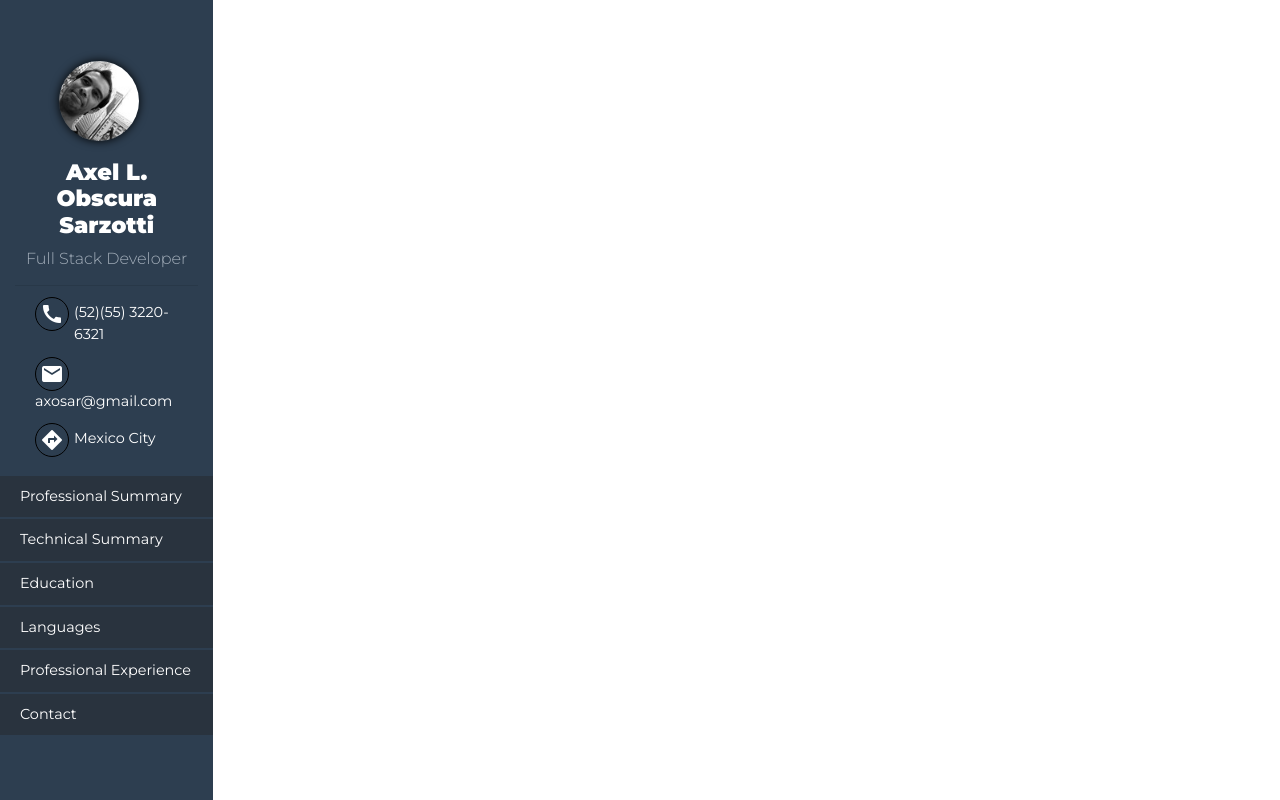
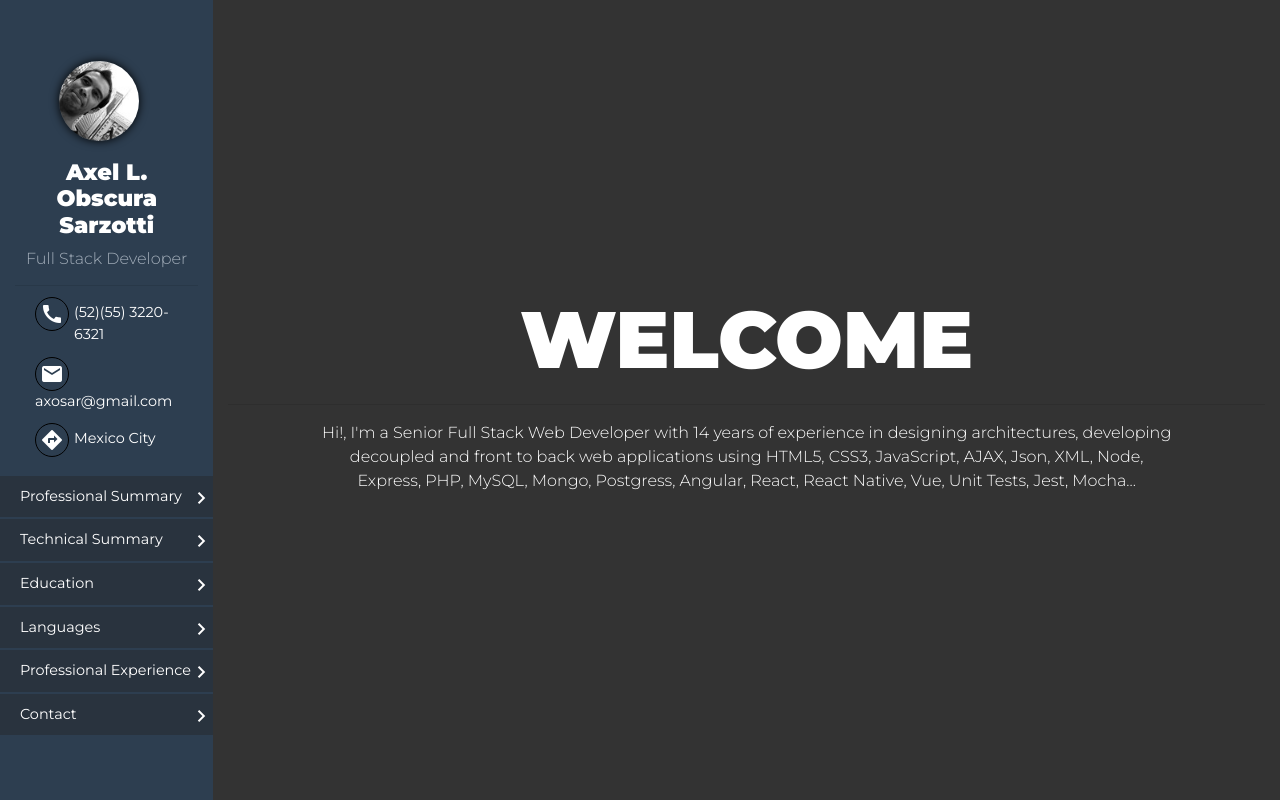
Before and after one commit to axelobscura/cv, a React (Create React App) app: page / in a window 1280 px wide. Built offline with nearby package versions, Linux system fonts and the light colour scheme; a web font is replaced by a local one.

Commit message:
Splash screen

```diff
--- a/public/index.html
+++ b/public/index.html
@@ -22,9 +22,15 @@
       work correctly both with client-side routing and a non-root public URL.
       Learn how to configure a non-root public URL by running `npm run build`.
     -->
-  <title>FULL STACK DEVELOPER IN MEXICO - Axel Obscura Sarzotti</title>
+  <title>FULL STACK DEVELOPER IN MÉXICO - Axel Laurent Obscura Sarzotti</title>
+  <meta name=”description”
+    content="Axel Laurent Obscura Sarzotti, Full Stack Developer in Mexico City, UX and UI Design, backend technologies, reactjs in méxico, nodejs in méxico, full stack development in méxico">
   <link rel="stylesheet" href="https://maxcdn.bootstrapcdn.com/bootstrap/4.3.1/css/bootstrap.min.css"
     integrity="sha384-ggOyR0iXCbMQv3Xipma34MD+dH/1fQ784/j6cY/iJTQUOhcWr7x9JvoRxT2MZw1T" crossorigin="anonymous" />
+  <meta name="keywords"
+    content="Axel Laurent Obscura Sarzotti, Full Stack Developer in Mexico City, HTML, CSS, JavaScript">
+  <link rel=”canonical” href=”https://www.desarrolloweb.tech/” />
+  <meta name="author" content="Axel Laurent Obscura Sarzotti">
   <link href="https://fonts.googleapis.com/css?family=Big+Shoulders+Text&display=swap" rel="stylesheet">
   <link rel="stylesheet" href="//cdn.lineicons.com/1.0.1/LineIcons.min.css">
   <link href="https://fonts.googleapis.com/icon?family=Material+Icons" rel="stylesheet">
--- a/src/App.js
+++ b/src/App.js
@@ -18,7 +18,7 @@ function App() {
           <Col className="p-0 m-0">
             <Menu />
           </Col>
-          <Col xs={10}>
+          <Col xs={10} className="p-0 m-0">
             <Switch>
               <Route exact path="/" component={Intro} />
               <Route exact path="/professional-summary" component={ProfessionalSummary} />
--- /dev/null
+++ b/src/component/Intro.css
@@ -0,0 +1,20 @@
+.intro {
+    background-color: #333;
+    height: 100%;
+    display: flex;
+    align-items: center;
+    justify-content: center;
+}
+
+.intro h1 {
+    font-weight: bold;
+    text-transform: uppercase;
+    font-size: 5rem;
+}
+
+.intro p {
+    text-align: center;
+    padding: 0 90px;
+    font-weight: 100;
+    font-size: 1rem;
+}
--- a/src/component/Intro.js
+++ b/src/component/Intro.js
@@ -2,13 +2,15 @@ import React from 'react';
 import Container from 'react-bootstrap/Container';
 import Row from 'react-bootstrap/Row';
 import Col from 'react-bootstrap/Col';
-import './ProfessionalSummary.css';
+import './Intro.css';
 
 export default () => (
-    <Container className="intro">
-        <Row>
-            <Col>
-                <h1>Intro</h1>
+    <Container className="intro" fluid>
+        <Row className="m-0 p-0">
+            <Col className="m-0 p-0">
+                <h1>Welcome</h1>
+                <hr />
+                <p>Hi!, I'm a Senior Full Stack Web Developer with 14 years of experience in designing architectures, developing decoupled and front to back web applications using HTML5, CSS3, JavaScript, AJAX, Json, XML, Node, Express, PHP, MySQL, Mongo, Postgress, Angular, React, React Native, Vue, Unit Tests, Jest, Mocha...</p>
             </Col>
         </Row>
     </Container>
--- a/src/component/Menu.css
+++ b/src/component/Menu.css
@@ -72,3 +72,8 @@ i.material-icons {
     margin-top: -5px;
     border-radius: 50%;
 }
+
+.menucv span.material-icons {
+    position: absolute;
+    right: 0;
+}
--- a/src/component/Menu.js
+++ b/src/component/Menu.js
@@ -23,13 +23,25 @@ const Menu = () => {
                     </Col>
                 </Row>
             </Container>
-            <Nav defaultActiveKey="/" className="flex-column">
-                <Nav.Link href="/professional-summary" eventKey="active">Professional Summary</Nav.Link>
-                <Nav.Link href="/datos" eventKey="activo">Technical Summary</Nav.Link>
-                <Nav.Link href="/datos" eventKey="activo">Education</Nav.Link>
-                <Nav.Link href="/datos" eventKey="activo">Languages</Nav.Link>
-                <Nav.Link href="/datos" eventKey="activo">Professional Experience</Nav.Link>
-                <Nav.Link href="/datos" eventKey="activo">Contact</Nav.Link>
+            <Nav defaultActiveKey="/" className="flex-column menucv">
+                <Nav.Link href="/professional-summary" eventKey="active">
+                    <span className="material-icons">keyboard_arrow_right</span> Professional Summary
+                </Nav.Link>
+                <Nav.Link href="/datos" eventKey="activo">
+                    <span className="material-icons">keyboard_arrow_right</span> Technical Summary
+                </Nav.Link>
+                <Nav.Link href="/datos" eventKey="activo">
+                    <span className="material-icons">keyboard_arrow_right</span> Education
+                </Nav.Link>
+                <Nav.Link href="/datos" eventKey="activo">
+                    <span className="material-icons">keyboard_arrow_right</span> Languages
+                </Nav.Link>
+                <Nav.Link href="/datos" eventKey="activo">
+                    <span className="material-icons">keyboard_arrow_right</span> Professional Experience
+                </Nav.Link>
+                <Nav.Link href="/datos" eventKey="activo">
+                    <span className="material-icons">keyboard_arrow_right</span> Contact
+                </Nav.Link>
             </Nav>
             <Container className="redessociales">
                 <Row style={{ display: 'none' }}>
```
